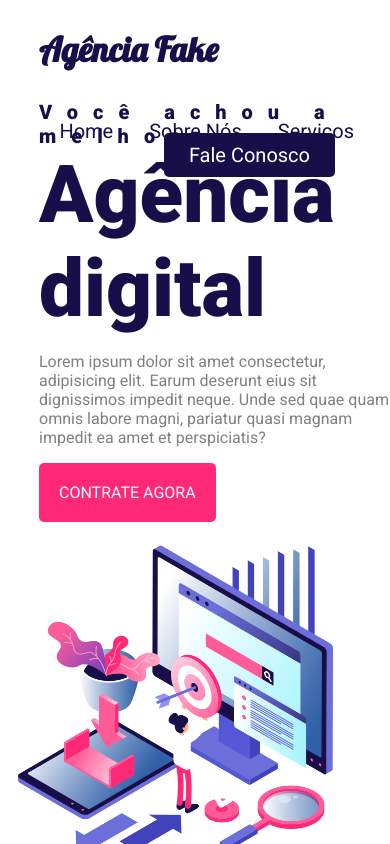
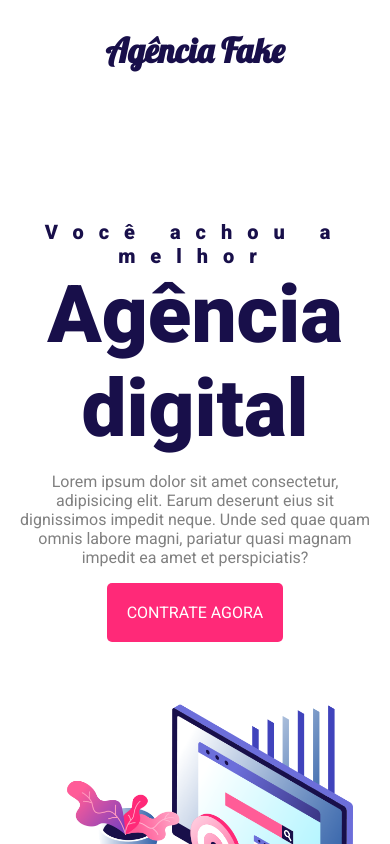
Before and after one commit to LoureiroGabriel/Fake_Agency_Layout, a plain HTML site: page index.html in a window 390 px wide. Shown: the top 844 px of the page. Drawn offline with Linux system fonts and the light colour scheme.

Commit message:
Responsive and Final commit

```diff
--- /dev/null
+++ b/css/responsive.css
@@ -0,0 +1,38 @@
+@media screen and (max-width: 1005px) {
+  .menu {
+    display: none;
+  }
+  .navbar {
+    position: relative;
+  }
+
+  .logo {
+    text-align: center;
+    margin: 0;
+  }
+  .header{
+    padding-top: 50;
+  }
+  .headline{
+    flex: 100%;
+    margin:5%;
+    text-align: center;
+  }
+  .headline p {
+    text-align: center;
+  }
+
+  .img-headline{
+    flex: 100%;
+    margin: 5%;
+    text-align: center;
+  }
+
+  .contact-img{
+    display: none;
+  }
+
+  .card{
+    width: 100%;
+  }
+}
--- a/css/style.css
+++ b/css/style.css
@@ -15,6 +15,8 @@ body {
   background-color: white;
   justify-content: center;
   align-items: center;
+  position: fixed;
+  width: 100%;
 }
 
 .logo {
@@ -66,6 +68,7 @@ body {
   flex-flow: row wrap;
   justify-content: center;
   align-items: center;
+  padding-top: 100px;
 }
 
 .headline {
@@ -176,3 +179,10 @@ footer {
   color: white;
   font-size: 34px;
 }
+
+.contact-img{
+  height: 150px;
+  position: fixed;
+  bottom : 10px;
+  right: 10px;
+}
--- a/index.html
+++ b/index.html
@@ -5,6 +5,7 @@
     <meta name="viewport" content="width=device-width, initial-scale=1.0" />
     <meta name="description" content="Um site Ultilizando Html e Css" />
     <link rel="stylesheet" href="css/style.css" />
+    <link rel="stylesheet" href="css/responsive.css">
     <title>Agência Fake Aula</title>
   </head>
   <body>
@@ -117,5 +118,6 @@
         &copy;Todos os direitos reservados
       </b>
     </footer>
+    <a href="#"><img src="image/whats.png" alt="" class="contact-img"></a>
   </body>
 </html>
```
